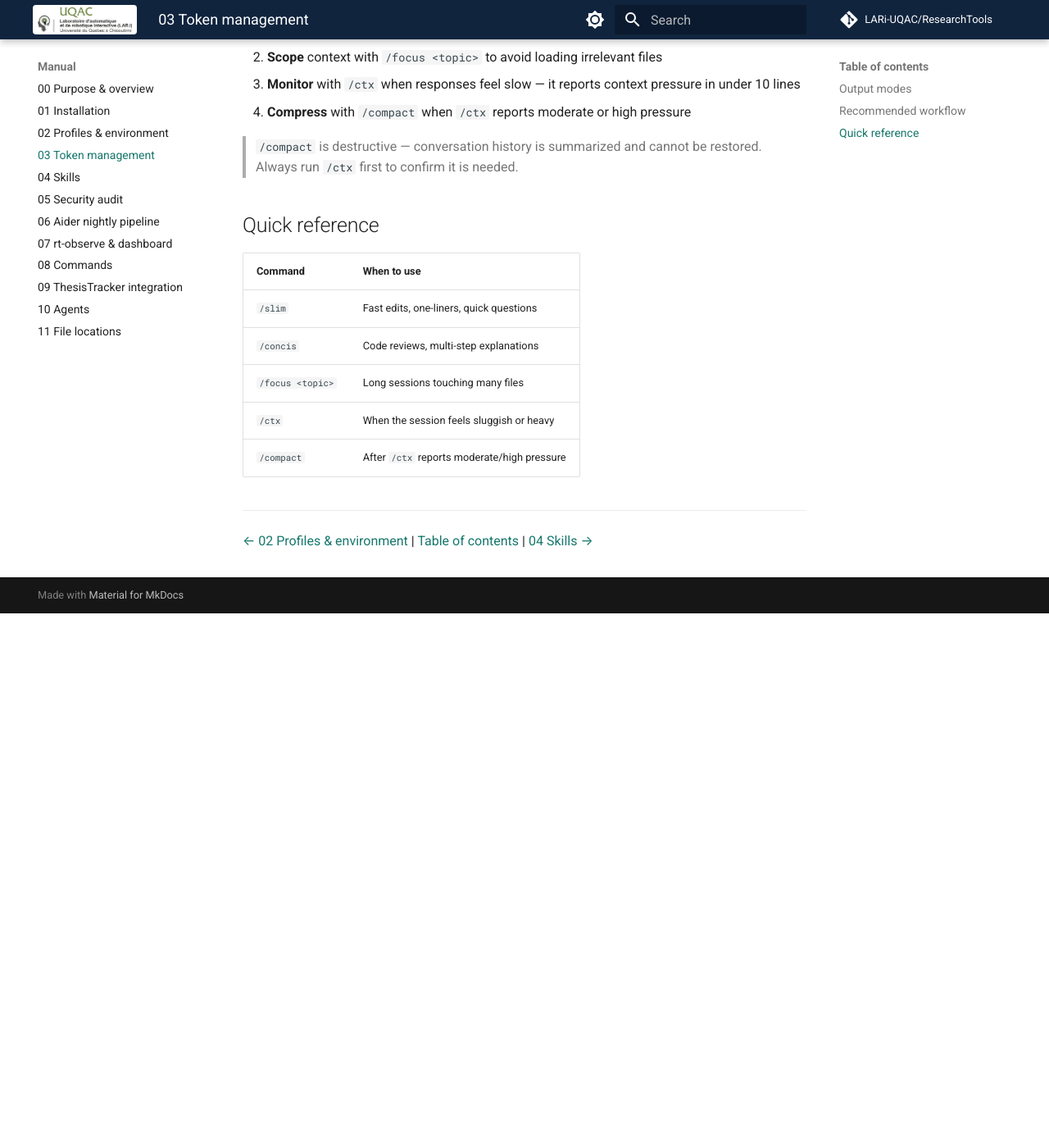
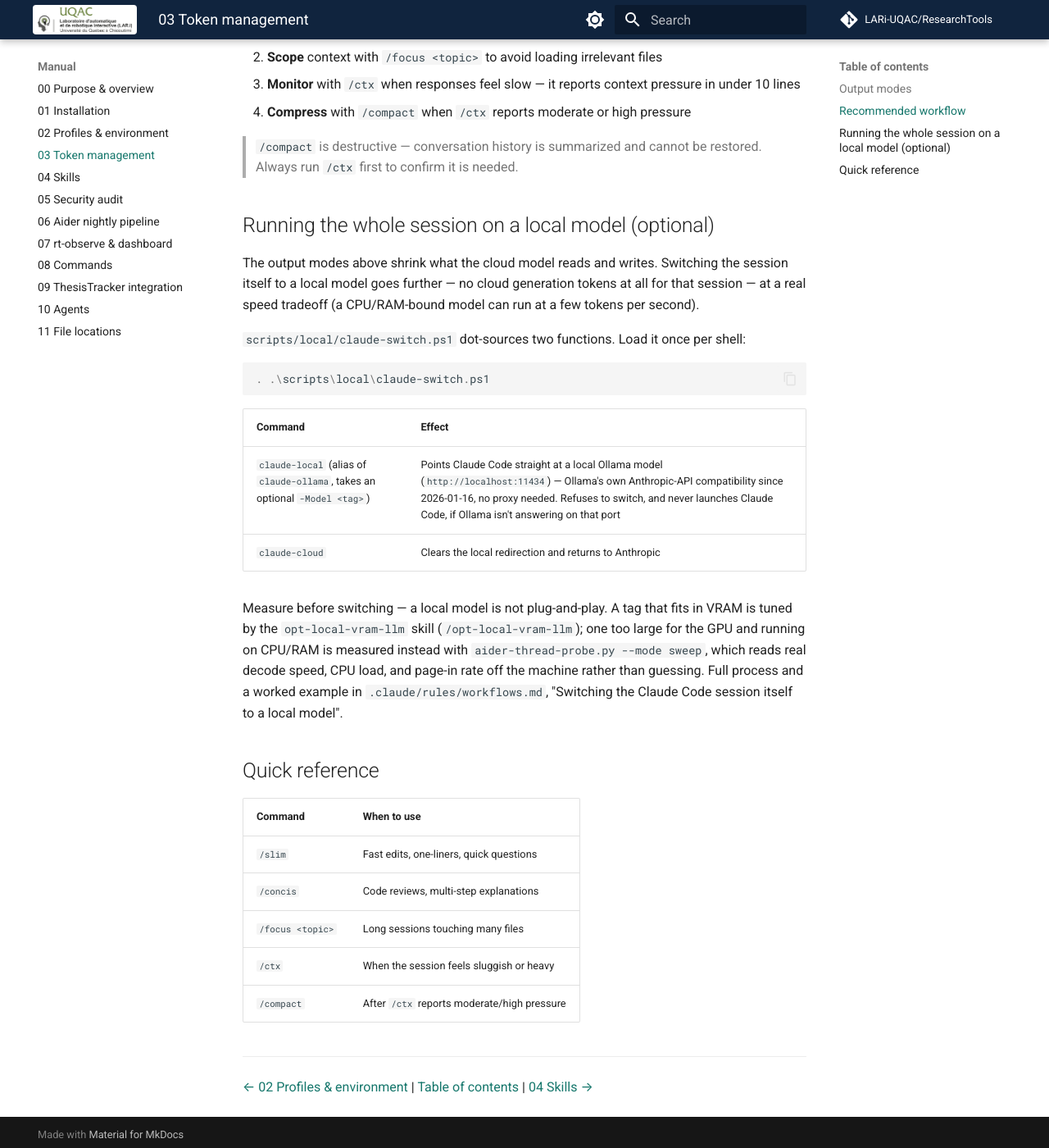
Before and after one commit to LARi-UQAC/ResearchTools, an MkDocs documentation site: the page built from docs/manual/03-token-management.md, in a window 1280 px wide and 1400 px high, scrolled down 652 px. Shown: the whole window at 82% size. Built offline with MkDocs 1.6.1 and Material for MkDocs 9.7.7, drawn with Linux system fonts in a browser that asks for light colours; comment, search, counter and statistics services are not loaded.

Commit message:
Document local-model session switching in the public manual (R33)
docs/manual/03-token-management.md gets a user-facing walkthrough of the
same measure-then-switch process now in workflows.md: claude-switch.ps1's
claude-local/claude-cloud, and which tool measures a candidate tag first
depending on whether it fits VRAM. index.md's chapter table already
points at this page, no change needed there.

Co-Authored-By: Claude Sonnet 5 <noreply@anthropic.com>

````diff
--- a/docs/manual/03-token-management.md
+++ b/docs/manual/03-token-management.md
@@ -21,6 +21,30 @@ Use these tools together to keep sessions fast and cheap.
 
 > `/compact` is destructive — conversation history is summarized and cannot be restored. Always run `/ctx` first to confirm it is needed.
 
+## Running the whole session on a local model (optional)
+
+The output modes above shrink what the cloud model reads and writes. Switching the session
+itself to a local model goes further — no cloud generation tokens at all for that session — at
+a real speed tradeoff (a CPU/RAM-bound model can run at a few tokens per second).
+
+`scripts/local/claude-switch.ps1` dot-sources two functions. Load it once per shell:
+
+```powershell
+. .\scripts\local\claude-switch.ps1
+```
+
+| Command | Effect |
+| --- | --- |
+| `claude-local` (alias of `claude-ollama`, takes an optional `-Model <tag>`) | Points Claude Code straight at a local Ollama model (`http://localhost:11434`) — Ollama's own Anthropic-API compatibility since 2026-01-16, no proxy needed. Refuses to switch, and never launches Claude Code, if Ollama isn't answering on that port |
+| `claude-cloud` | Clears the local redirection and returns to Anthropic |
+
+Measure before switching — a local model is not plug-and-play. A tag that fits in VRAM is tuned
+by the `opt-local-vram-llm` skill (`/opt-local-vram-llm`); one too large for the GPU and running
+on CPU/RAM is measured instead with `aider-thread-probe.py --mode sweep`, which reads real decode
+speed, CPU load, and page-in rate off the machine rather than guessing. Full process and a
+worked example in `.claude/rules/workflows.md`, "Switching the Claude Code session itself to a
+local model".
+
 ## Quick reference
 
 | Command | When to use |
````
